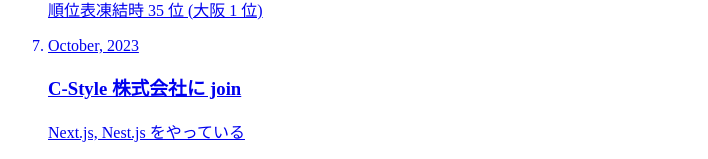
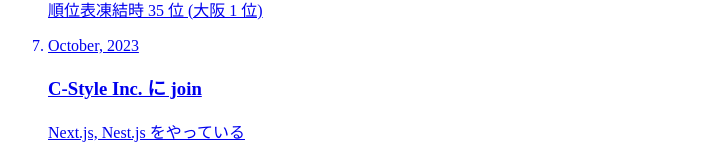
Before and after one commit to Kyure-A/kyre.moe, a Next.js app: page /History/History in a window 1280 px wide. Shown: the part 709-868 px from the top of the page, without its empty margins (0-708 px from the left). Built offline with nearby package versions, Linux system fonts and the light colour scheme.

Commit message:
chore(history): add url

```diff
--- a/src/pages/History/History.tsx
+++ b/src/pages/History/History.tsx
@@ -10,32 +10,38 @@
         {
             date: "April, 2021",
             title: "大阪公立大学工業高等専門学校 入学",
-            description: "当時は 大阪府立大学工業高等専門学校"
+            description: "当時は 大阪府立大学工業高等専門学校",
+            url: "https://www.ct.omu.ac.jp"
         },
         {
             date: "September, 2022",
             title: "パソコン甲子園 2022 プログラミング部門 (予選)",
             description: "順位表凍結時 63 位",
+            url: "https://web.archive.org/web/20220910070431/https://radon.u-aizu.ac.jp/pckosien/stats/pck2022pre_standings.html#:~:text=63,%E9%AB%98%E7%AD%89%E5%B0%82%E9%96%80%E5%AD%A6%E6%A0%A1"
         },
         {
             date: "April, 2023",
             title: "大阪公立大学工業高等専門学校 総合工学システム学科 電子情報コース 配属",
-            description: "情報とは名ばかり"
+            description: "情報とは名ばかり",
+            url: "https://www.ct.omu.ac.jp/courses/electronics-and-information-course/"
         },
         {
             date: "August, 2023",
             title: "Kloud Hackathon #3",
-            description: "スライドがかり"
+            description: "スライドがかり",
+            url: "https://kloud-hackathon.connpass.com/event/290649/"
         },
         {
             date: "September, 2023",
             title: "パソコン甲子園 2023 プログラミング部門 (予選)",
-            description: "順位表凍結時 35 位 (大阪 1 位)"
+            description: "順位表凍結時 35 位 (大阪 1 位)",
+            url: "http://web.archive.org/web/20230909072222/https://radon.u-aizu.ac.jp/pckosien/stats/pck2023pre_standings.html#:~:text=35,%E9%AB%98%E7%AD%89%E5%B0%82%E9%96%80%E5%AD%A6%E6%A0%A1"
         },
         {
             date: "October, 2023",
-            title: "C-Style 株式会社に join",
-            description: "Next.js, Nest.js をやっている"
+            title: "C-Style Inc. に join",
+            description: "Next.js, Nest.js をやっている",
+            url: "https://c-style.net"
         },
         {
             date: "October, 2023",
@@ -50,12 +56,14 @@
         {
             date: "September, 2024",
             title: "Booth ショップ 開設",
-            description: "割と売れてます"
+            description: "割と売れてます",
+            url: "https://kyre.booth.pm"
         },
         {
             date: "March, 2025",
             title: "Kloud Hackathon #6",
-            description: "素晴らしいスピーチ・スライドよりもモックを見せる"
+            description: "素晴らしいスピーチ・スライドよりもモックを見せる",
+            url: "https://kloud-hackathon.connpass.com/event/343422/"
         }
     ];
 
```
